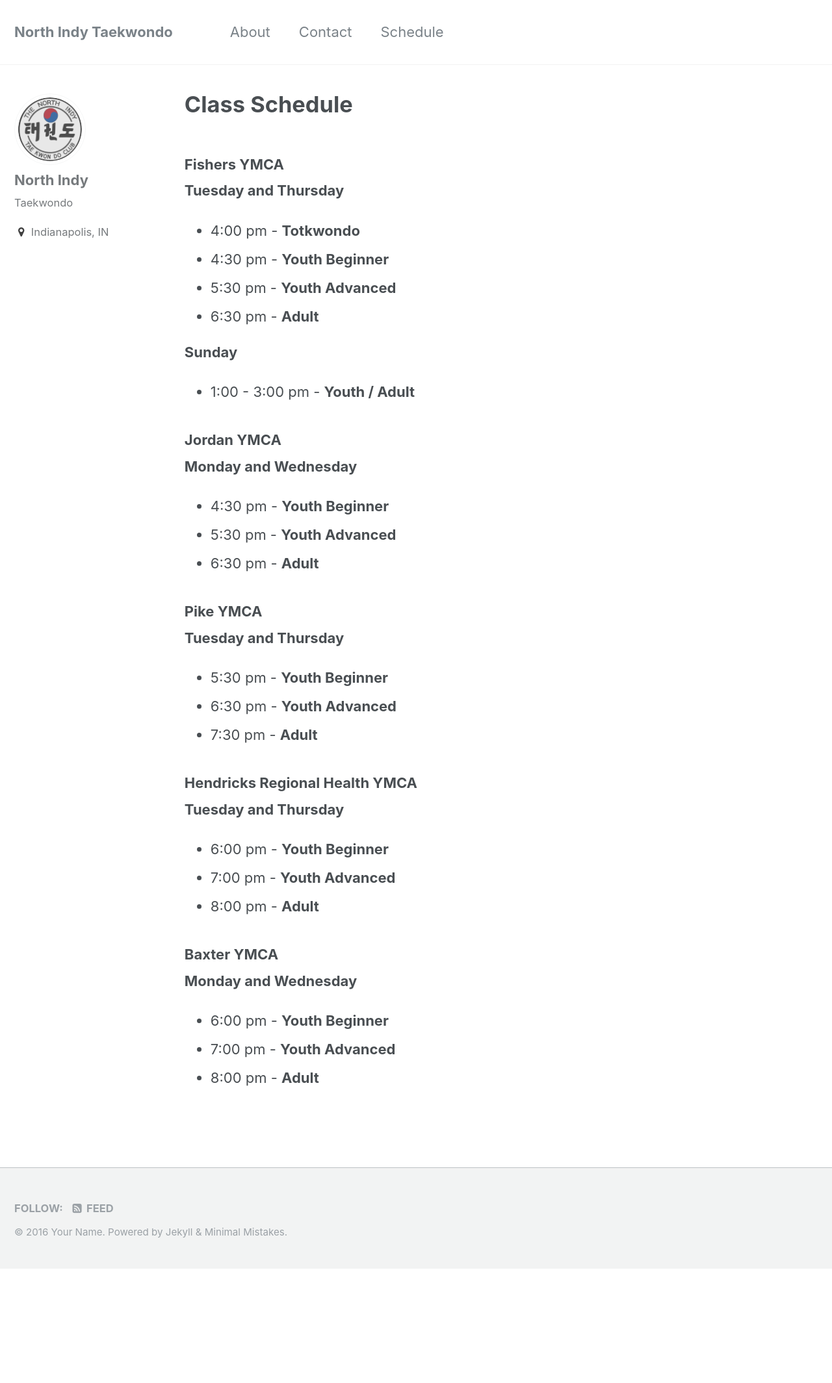
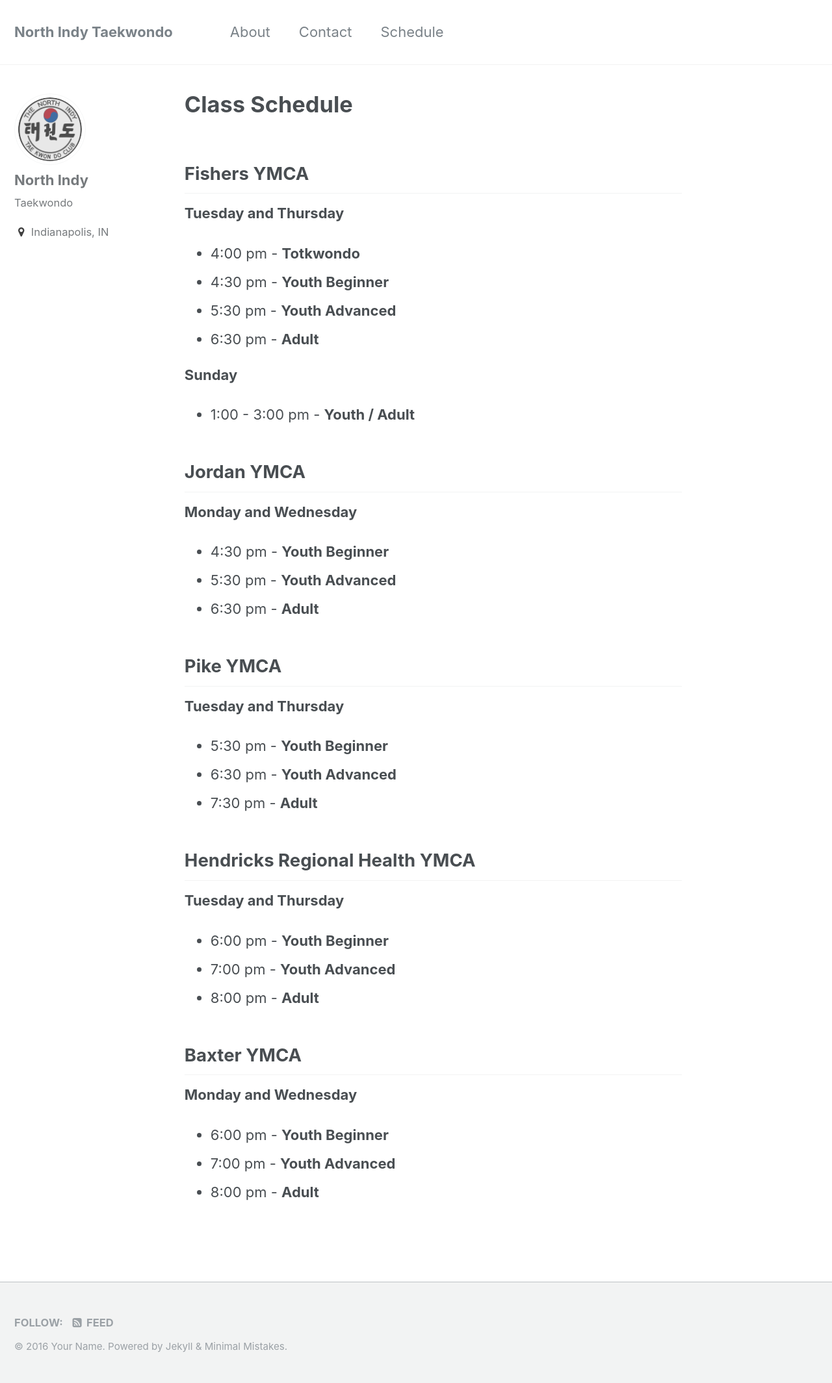
Before and after one commit to matthewjones/nitkdsample, a Jekyll site: the page built from _pages/schedule.md, in a window 1280 px wide. Shown: the whole page at 65% size. Built offline with Jekyll 4.4.1, drawn with Linux system fonts in a browser that asks for light colours; before the commit the page ends 1953 px from its top, so only the background shows below that.

```diff
--- a/_pages/schedule.md
+++ b/_pages/schedule.md
@@ -5,7 +5,7 @@ sitemap: true
 permalink: /schedule/
 author_profile: true
 ---
-### Fishers YMCA
+## Fishers YMCA
 **Tuesday and Thursday**
 
 - 4:00 pm - **Totkwondo**
@@ -17,28 +17,28 @@ author_profile: true
 
 - 1:00 - 3:00 pm - **Youth / Adult**
 
-### Jordan YMCA
+## Jordan YMCA
 **Monday and Wednesday**
 
 - 4:30 pm - **Youth Beginner**
 - 5:30 pm - **Youth Advanced**
 - 6:30 pm - **Adult**
 
-### Pike YMCA
+## Pike YMCA
 **Tuesday and Thursday**
 
 - 5:30 pm - **Youth Beginner**
 - 6:30 pm - **Youth Advanced**
 - 7:30 pm - **Adult**
 
-### Hendricks Regional Health YMCA
+## Hendricks Regional Health YMCA
 **Tuesday and Thursday**
 
 - 6:00 pm - **Youth Beginner**
 - 7:00 pm - **Youth Advanced**
 - 8:00 pm - **Adult**
 
-### Baxter YMCA
+## Baxter YMCA
 **Monday and Wednesday**
 
 - 6:00 pm - **Youth Beginner**
```
